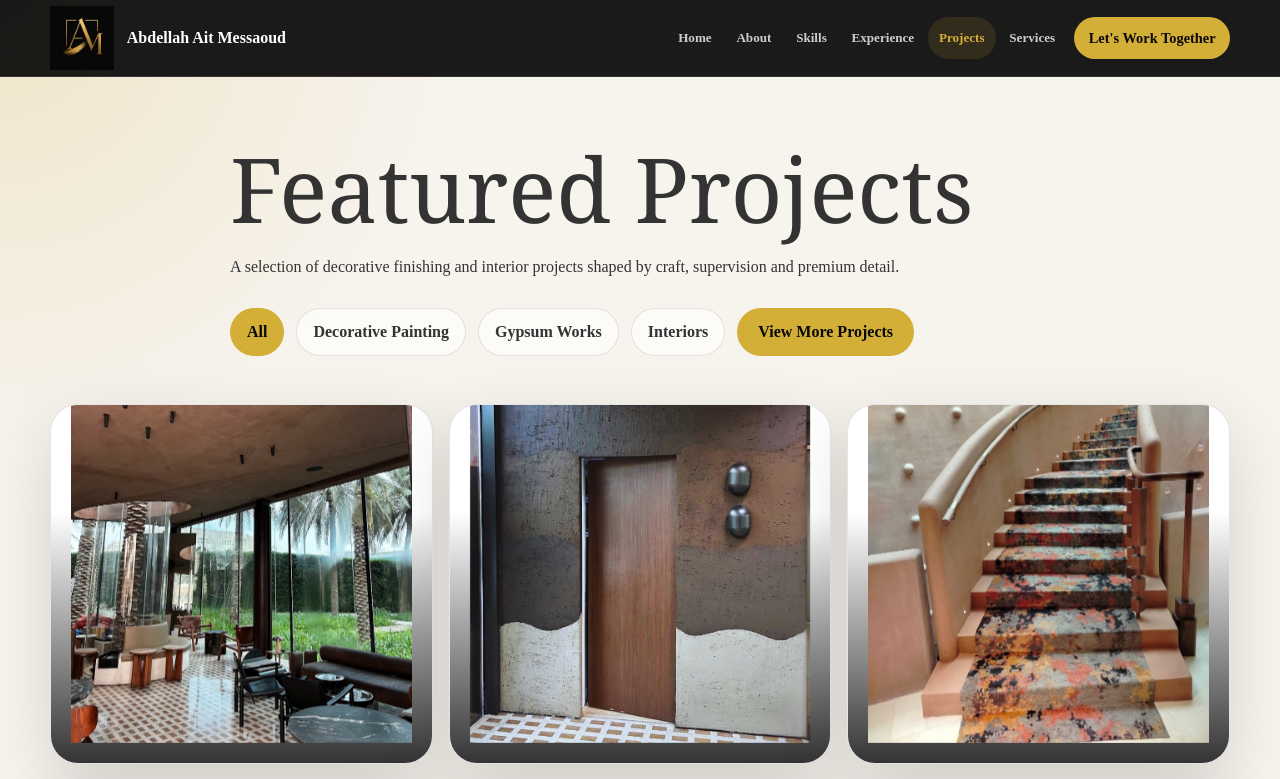
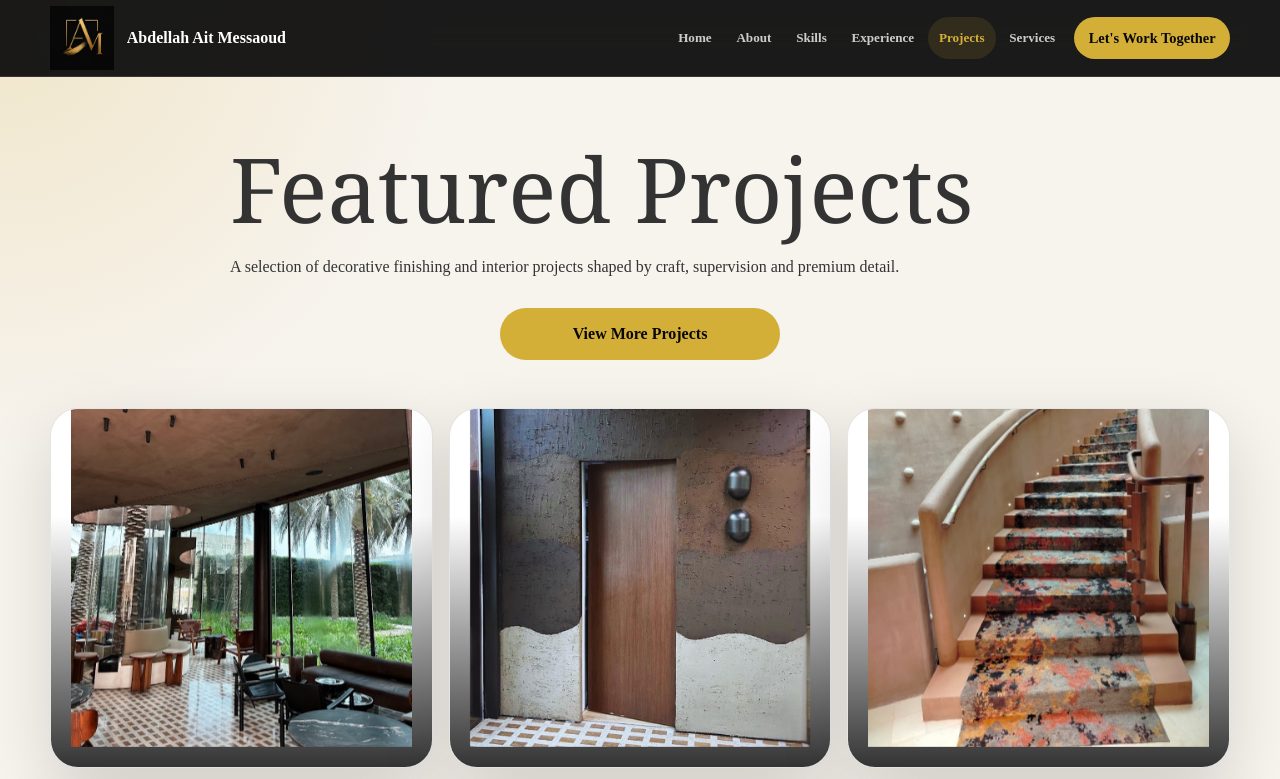
Before and after one commit to jamilakalla/portfolio-abdel, a React (Vite) app: page /projects in a window 1280 px wide. Shown: the top 779 px of the page. Built offline with nearby package versions, Linux system fonts and the light colour scheme.

Commit message:
Fix logo path for Cloudflare

```diff
--- a/src/pages/Projects.jsx
+++ b/src/pages/Projects.jsx
@@ -20,12 +20,9 @@ export default function Projects() {
 
         <p className="projects-heading-copy">A selection of decorative finishing and interior projects shaped by craft, supervision and premium detail.</p>
 
-        <div className="filter-row" aria-label="Project categories">
-          {['All', 'Decorative Painting', 'Gypsum Works', 'Interiors'].map((filter) => (
-            <button key={filter} type="button" className="filter-pill">{filter}</button>
-          ))}
+        <div className="view-more-section" aria-label="View more projects">
           <a
-            className="button button-primary focus-ring"
+            className="button button-primary focus-ring view-more-button"
             href="https://drive.google.com/drive/folders/10gz6gdFWttGh4YPYZpmn21_XyqJR_2qo?usp=sharing"
             target="_blank"
             rel="noopener noreferrer"
--- a/src/styles.css
+++ b/src/styles.css
@@ -605,6 +605,20 @@ ul {
   flex-wrap: wrap;
   gap: 0.75rem;
   margin-top: 2rem;
+}
+
+.view-more-section {
+  display: flex;
+  justify-content: center;
+  margin-top: 2rem;
+}
+
+.view-more-button {
+  min-width: 280px;
+  padding: 1rem 2rem;
+  font-size: 1rem;
+  font-weight: 800;
+  text-align: center;
 }
 
 .project-image-wrap {
```
